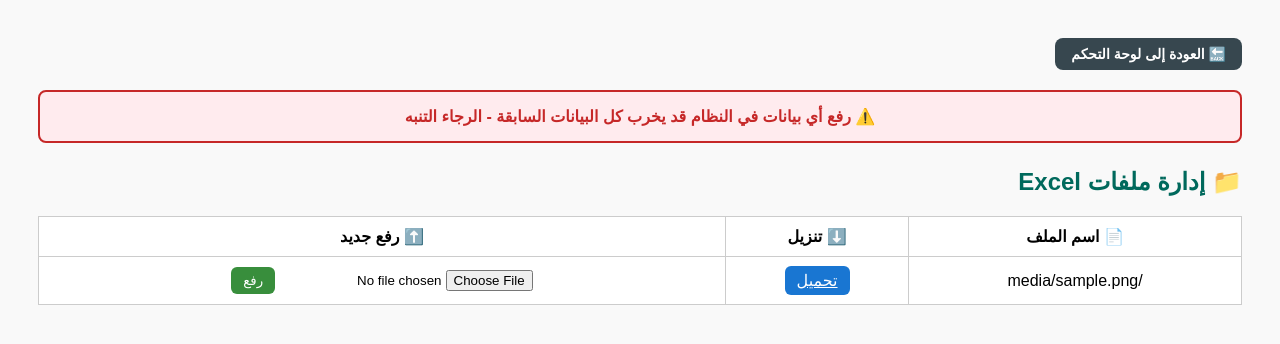
After one commit to Zawkalbaharat/ZAWK, a Flask app: template templates/manage_excels.html in a window 1280 px wide. The commit adds this page. Shown: the top 344 px of the page. Run offline with Flask 3, Linux system fonts and the light colour scheme; the template is opened without the code that fills it: most values are stand-ins (such as "Sample title", 1, 10 or a date in 2020).

Commit message:
تحديث الكود ورفع ملفات Google Sheets

```diff
--- a/app.py
+++ b/app.py
@@ -2394,7 +2394,7 @@ def add_or_update_task():
     try:
         df = pd.read_excel('hr_tasks.xlsx')
     except FileNotFoundError:
-        df = pd.DataFrame(columns=['task_id','task_name','task_details','assigned_by','status','due_date','supervisor_evaluation'])
+        df = pd.DataFrame(columns=['task_id','task_name','task_details','assigned_by','status','due_date','added_date','supervisor_evaluation'])
 
     if action == 'add':
         task_name = request.form['task_name']
@@ -2433,6 +2433,13 @@ def add_or_update_task():
         # ✅ تسجيل الحذف
         log_action(session['name'], session['id'], session['role'], session['branch'], 'حذف مهمة', '', str(task_id))
 
+    elif action == 'complete' and session['role'] == 'موارد بشرية':
+        task_id = int(request.form['task_id'])
+        df.loc[df['task_id'] == task_id, 'status'] = 'تمت'
+
+        # ✅ تسجيل الإنجاز
+        log_action(session['name'], session['id'], session['role'], session['branch'], 'إنهاء مهمة', '', str(task_id))
+
     df.to_excel('hr_tasks.xlsx', index=False)
     return redirect('/hr_tasks')
 
@@ -2680,6 +2687,48 @@ def full_employee_info():
                            selected_id=selected_id,
                            data=filtered_data)
 
+from werkzeug.utils import secure_filename
+
+EXCEL_FOLDER = os.path.dirname(os.path.abspath(__file__))
+
+@app.route('/manage_excels', methods=['GET', 'POST'])
+@log_event(event_name="إدارة ملفات Excel", request_type="إدارة")
+def manage_excels():
+    if 'id' not in session or session['role'] not in ['موارد بشرية', 'مشرف عام']:
+        return redirect('/login')
+
+    # نستخدم المجلد الحالي الذي فيه app.py وملفات Excel/CSV
+    EXCEL_FOLDER = os.path.dirname(os.path.abspath(__file__))
+
+    # جلب كل الملفات .xlsx و .csv
+    all_files = [f for f in os.listdir(EXCEL_FOLDER) if f.endswith(('.xlsx', '.csv'))]
+
+    # فصل bulk في قائمة مستقلة
+    bulk_files = [f for f in all_files if 'bulk' in f.lower()]
+    normal_files = [f for f in all_files if 'bulk' not in f.lower()]
+
+    # ترتيب كل جزء على حدة
+    files = sorted(normal_files) + sorted(bulk_files)
+
+    # التعامل مع رفع ملف
+    if request.method == 'POST':
+        filename = request.form['filename']
+        file = request.files['new_file']
+        if file and filename in files:
+            path = os.path.join(EXCEL_FOLDER, filename)
+            file.save(path)
+            flash(f'✅ تم استبدال الملف {filename} بنجاح')
+        return redirect('/manage_excels')
+
+    return render_template('manage_excels.html', files=files)
+
+@app.route('/download_excel/<filename>')
+def download_excel(filename):
+    if 'id' not in session or session['role'] not in ['موارد بشرية', 'مشرف عام']:
+        return redirect('/login')
+    return send_from_directory(EXCEL_FOLDER, filename, as_attachment=True)
+
+
 if __name__ == '__main__':
     app.run(debug=True, port=5000)
 
--- /dev/null
+++ b/templates/manage_excels.html
@@ -0,0 +1,138 @@
+<!DOCTYPE html>
+<html lang="ar" dir="rtl">
+<head>
+    <meta charset="UTF-8">
+    <title>📁 إدارة ملفات Excel</title>
+    <style>
+        body {
+            font-family: 'Cairo', sans-serif;
+            background: #f9f9f9;
+            padding: 30px;
+        }
+
+        h2 {
+            color: #00695c;
+        }
+
+        .warning {
+            background-color: #ffebee;
+            color: #c62828;
+            border: 2px solid #c62828;
+            padding: 15px;
+            font-size: 16px;
+            font-weight: bold;
+            margin-bottom: 25px;
+            border-radius: 8px;
+            text-align: center;
+        }
+
+        .back-btn {
+            background-color: #37474f;
+            color: white;
+            padding: 8px 16px;
+            text-decoration: none;
+            font-size: 14px;
+            font-weight: bold;
+            border-radius: 8px;
+            display: inline-block;
+            margin-bottom: 20px;
+        }
+
+        .back-btn:hover {
+            background-color: #263238;
+        }
+
+        table {
+            width: 100%;
+            border-collapse: collapse;
+            background: white;
+            margin-top: 20px;
+        }
+
+        th, td {
+            border: 1px solid #ccc;
+            padding: 10px;
+            text-align: center;
+        }
+
+        .btn {
+            padding: 6px 12px;
+            border: none;
+            border-radius: 6px;
+            cursor: pointer;
+        }
+
+        .download {
+            background-color: #1976d2;
+            color: white;
+        }
+
+        .upload {
+            background-color: #388e3c;
+            color: white;
+        }
+
+        .upload:hover, .download:hover {
+            opacity: 0.9;
+        }
+    </style>
+</head>
+<body>
+
+    <!-- 🔙 زر العودة -->
+    <a href="/dashboard" class="back-btn">🔙 العودة إلى لوحة التحكم</a>
+
+    <!-- ⚠️ التنبيه -->
+    <div class="warning">
+        ⚠️ رفع أي بيانات في النظام قد يخرب كل البيانات السابقة - الرجاء التنبه
+    </div>
+
+    <h2>📁 إدارة ملفات Excel</h2>
+
+    <table>
+        <thead>
+            <tr>
+                <th>📄 اسم الملف</th>
+                <th>⬇️ تنزيل</th>
+                <th>⬆️ رفع جديد</th>
+            </tr>
+        </thead>
+        <tbody>
+            {% for file in files %}
+            <tr>
+                <td>{{ file }}</td>
+                <td><a href="{{ url_for('download_excel', filename=file) }}" class="btn download">تحميل</a></td>
+                <td>
+                    <form action="/manage_excels" method="POST" enctype="multipart/form-data" onsubmit="return confirmUpload('{{ file }}', this)">
+                        <input type="hidden" name="filename" value="{{ file }}">
+                        <input type="file" name="new_file" required>
+                       <button type="submit" class="btn upload">رفع</button>
+                    </form>
+                </td>
+            </tr>
+            {% endfor %}
+        </tbody>
+    </table>
+<script>
+function confirmUpload(expectedName, formElement) {
+    const fileInput = formElement.querySelector('input[type="file"]');
+    const uploadedFile = fileInput.files[0];
+
+    if (!uploadedFile) {
+        alert("❌ يرجى اختيار ملف قبل الرفع");
+        return false;
+    }
+
+    const uploadedName = uploadedFile.name.trim();
+
+    if (uploadedName !== expectedName.trim()) {
+        alert(`❌ اسم الملف الذي رفعته هو: "${uploadedName}"\nلكن النظام يتوقع: "${expectedName}"\nيرجى رفع الملف الصحيح.`);
+        return false;
+    }
+
+    return confirm("⚠️ تنبيه هام:\nاستبدال هذا الملف قد يؤثر على جميع بيانات النظام.\nهل أنت متأكد أنك تريد المتابعة؟");
+}
+</script>
+
+</body>
+</html>
```
Also changed, not shown: google_sheets_utils.py (added, +24 -0 lines), templates/admin_dashboard.html (+20 -0 lines), templates/employee_status.html (+43 -0 lines), templates/hr_tasks.HTML (+31 -2 lines), logs.csv, 1 other file.
